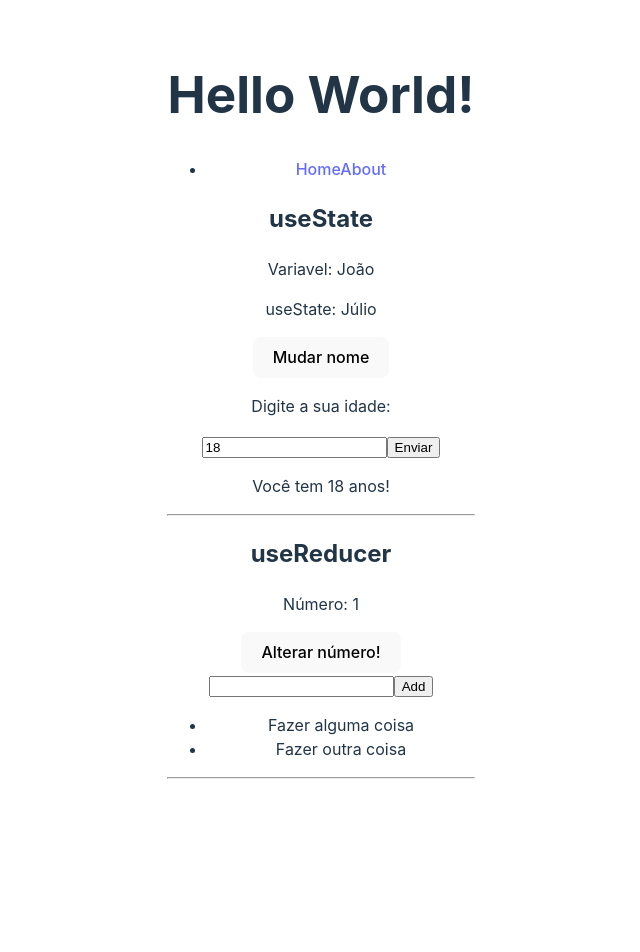
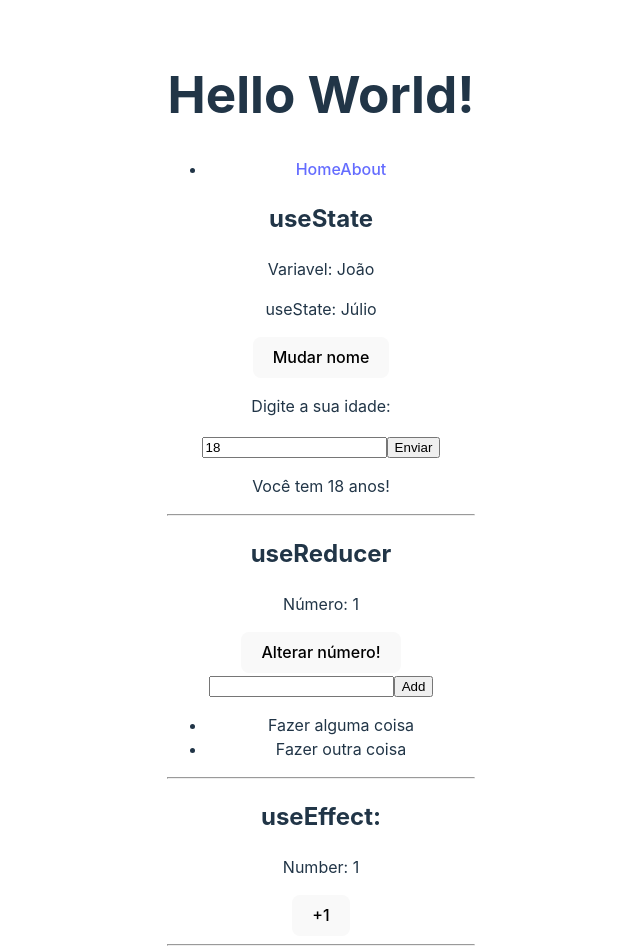
Before and after one commit to MACHADOKING/curso-matheus-battisti, a React (Vite) app in the folder 8 - Hooks - React/Hooks-React/: page / in a window 1280 px wide. Shown: the top 952 px of the page, without its empty margins (319-959 px from the left). Before the commit the page ends 819 px from the top, so only its background shows below. Built offline with nearby package versions, Linux system fonts and the light colour scheme.

Commit message:
Feat: useEffect

```diff
--- /dev/null
+++ b/8 - Hooks - React/Hooks-React/src/components/HookUseEffect.jsx
@@ -0,0 +1,26 @@
+import { useEffect, useState } from "react";
+
+const HookUseEffect = () => {
+  // 1 - useEffect, sem dependencias
+
+  useEffect(() => {
+    console.log("Estou sendo executado");
+  }, []);
+
+  const [number, setNumber] = useState(1);
+
+  const changeSomething = () => {
+    setNumber(number + 1);
+  };
+
+  return (
+    <div>
+      <h2>useEffect:</h2>
+      <p>Number: {number}</p>
+      <button onClick={changeSomething}>+1</button>
+      <hr />
+    </div>
+  );
+};
+
+export default HookUseEffect;
--- a/8 - Hooks - React/Hooks-React/src/pages/Home/Home.jsx
+++ b/8 - Hooks - React/Hooks-React/src/pages/Home/Home.jsx
@@ -1,12 +1,14 @@
 import React from "react";
 import HookUseState from "../../components/HookUseState";
 import HookUseReducer from "../../components/HookUseReducer";
+import HookUseEffect from "../../components/HookUseEffect";
 
 const Home = () => {
   return (
     <div>
       <HookUseState />
       <HookUseReducer />
+      <HookUseEffect />
     </div>
   );
 };
```
